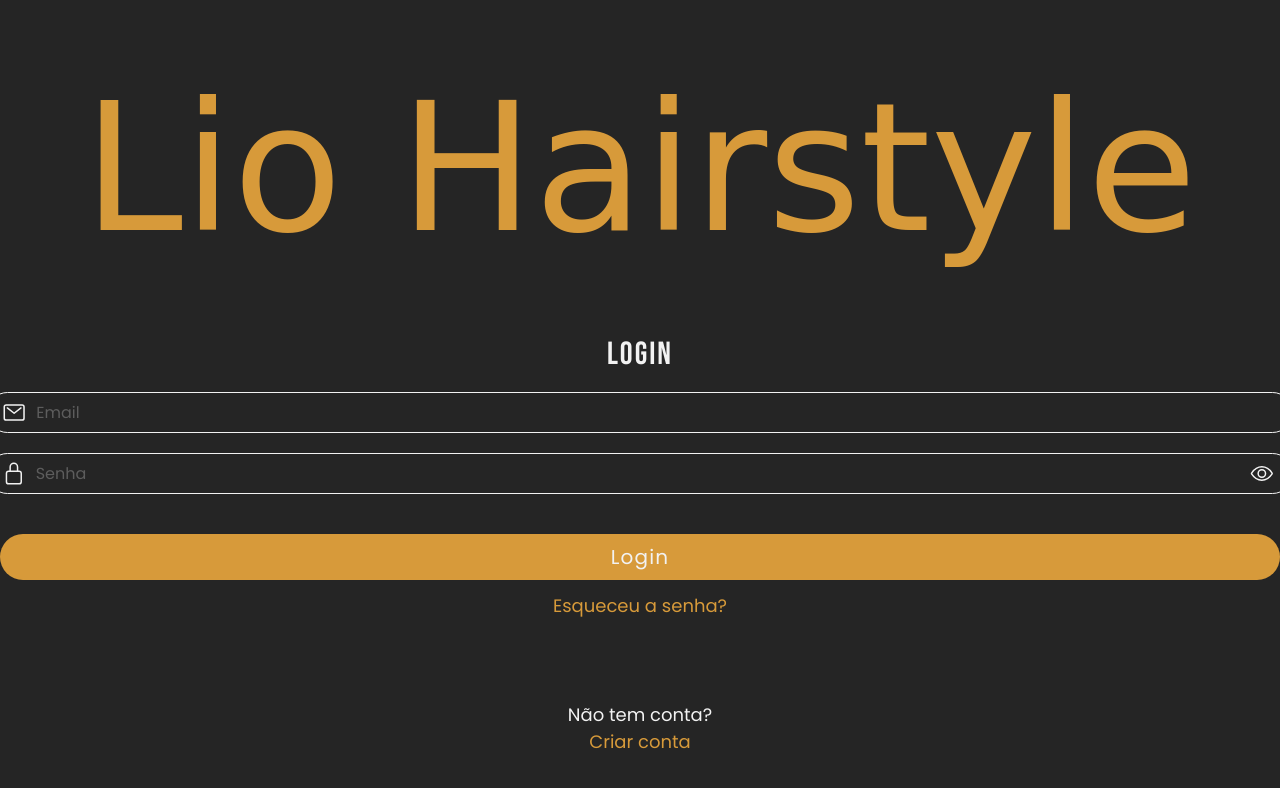
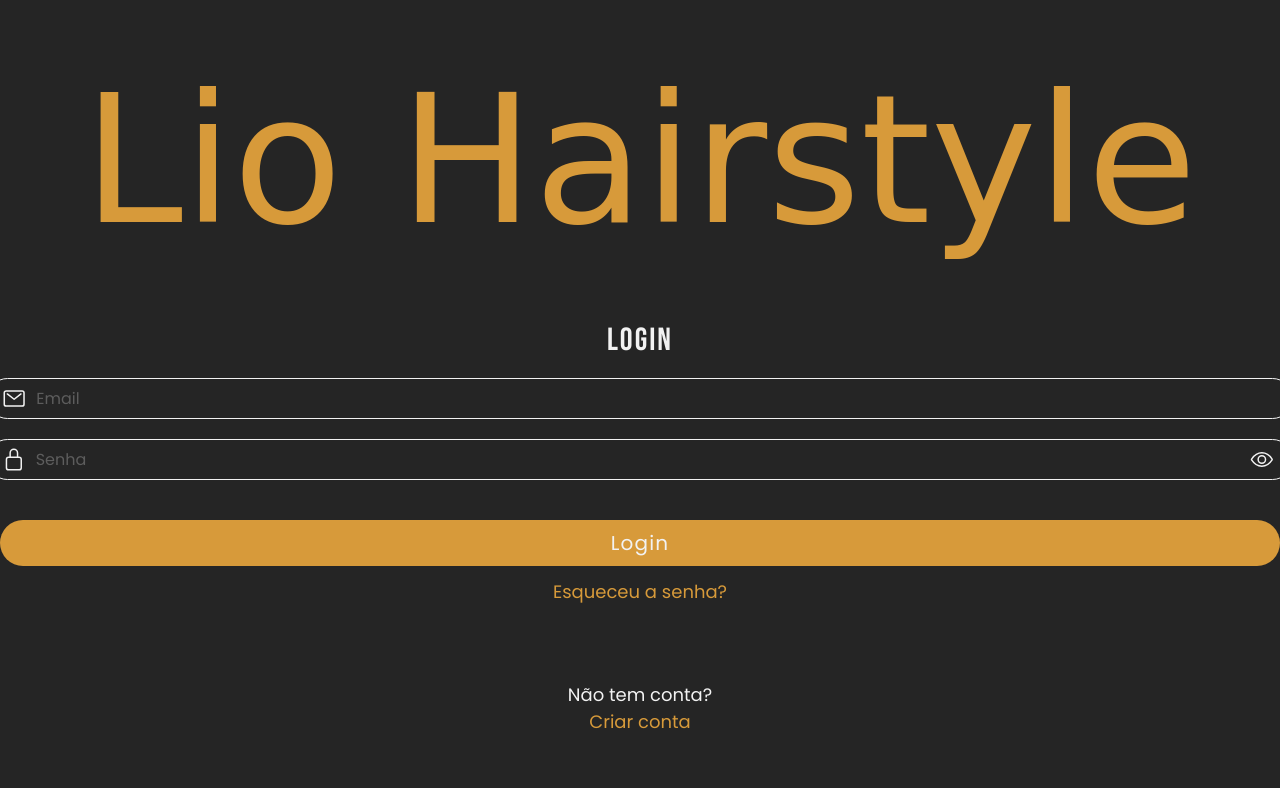
Before and after one commit to jvs-dev/lio-app, a website built with Vite: page index.html in a window 1280 px wide. Built offline with nearby package versions, Linux system fonts and the light colour scheme; no server answers; a web font is replaced by a local one.

Commit message:
fix login bug #2

```diff
--- a/src/pages/login/style.css
+++ b/src/pages/login/style.css
@@ -16,7 +16,7 @@
     font-size: 14vw;
     font-weight: 400;
     color: var(--primary-color);
-    margin: 8vh 0px 0px 0px;
+    margin: 7vh 0px 0px 0px;
     transition: 0.5s;
 }
 
@@ -117,7 +117,7 @@ div.login__div:has(> input.login__input:focus) {
     display: flex;
     flex-direction: column;
     align-items: center;
-    margin: 20px 0px 45px 0px;
+    margin: 20px 0px 65px 0px;
 }
 
 .login__p__span {
```
